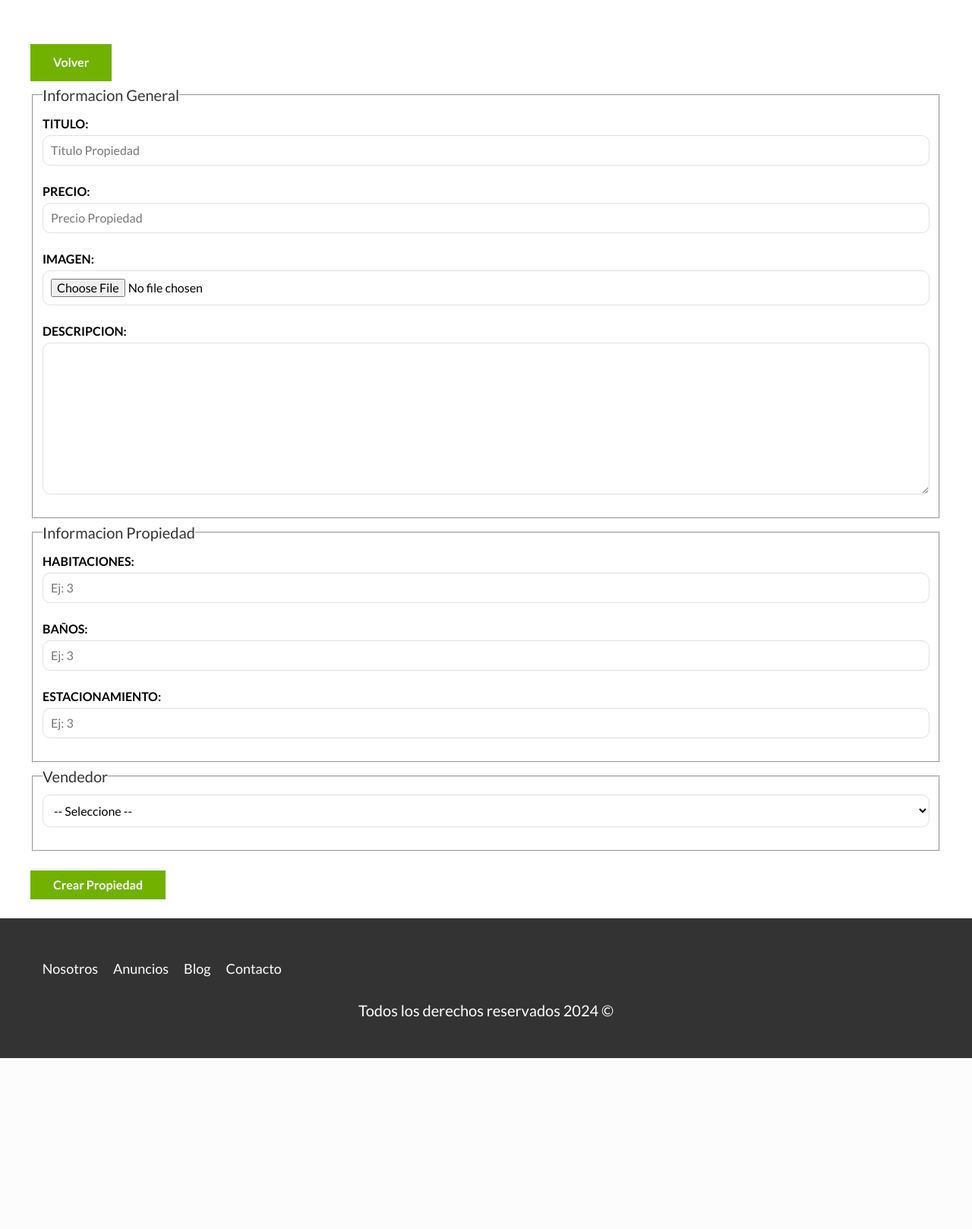
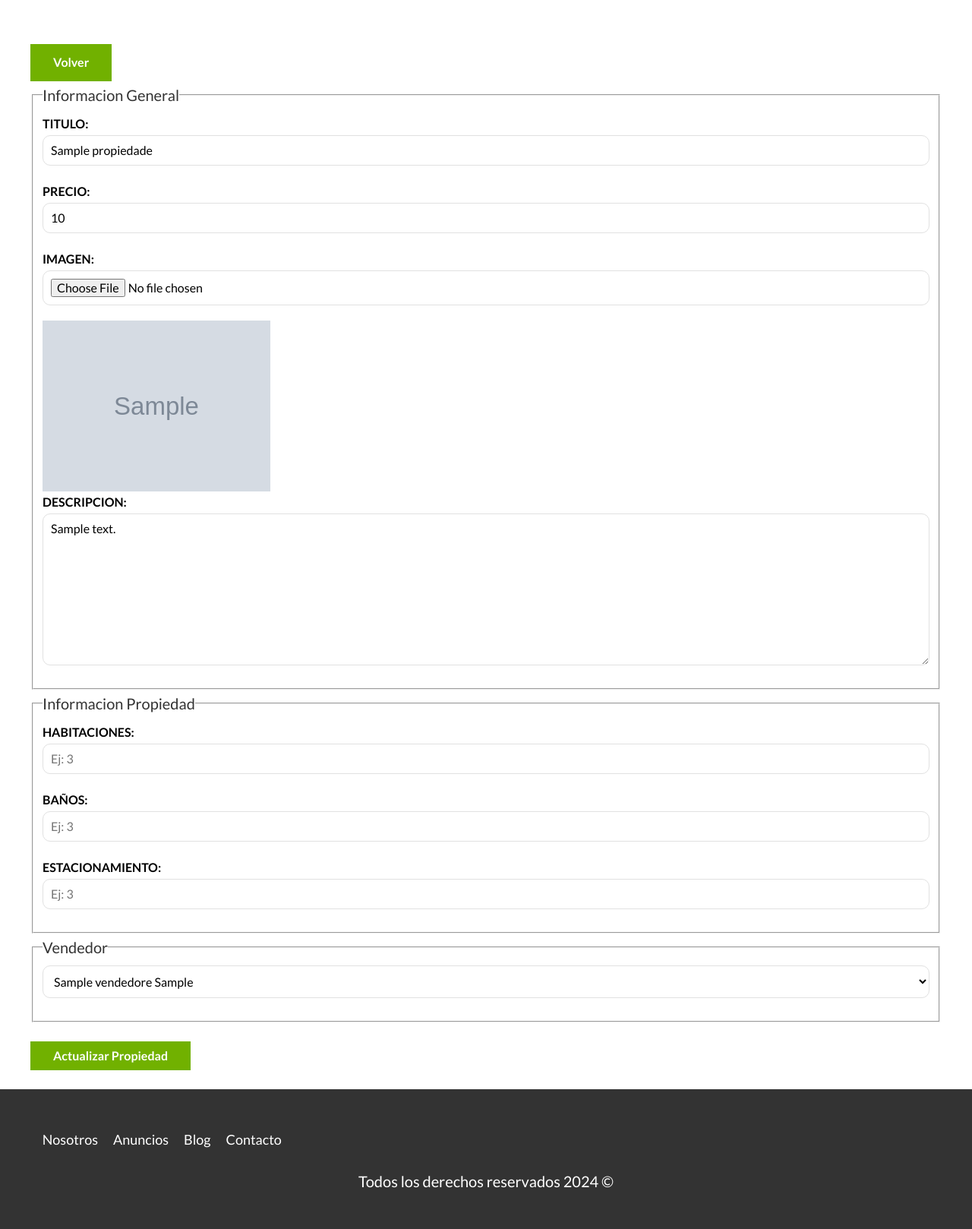
Before and after one commit to joaquinPedeuboy/proyecto-bienes-raices, a PHP site: page /admin/propiedades/actualizar.php?id=1 in a window 1280 px wide. Shown: the part 205-1823 px from the top of the page at 76% size. Before the commit the page ends 1598 px from the top, so only its background shows below. Run offline with PHP 8.4, Linux system fonts and the light colour scheme; tables that the repository leaves empty or names only in its code hold one stand-in row (values such as "Sample post"); grey boxes marked "Sample" are stand-in pictures.

Commit message:
Agregacion de imagenes al crud, funcion actualizar realizada

```diff
--- a/admin/index.php
+++ b/admin/index.php
@@ -48,7 +48,7 @@
                     <td>$<?php echo $propiedad['precio']; ?></td>
                     <td>
                         <a href="#" class="boton-rojo-block">Eliminar</a>
-                        <a href="/BienesRaices/admin/propiedades/actualizar.php" class="boton-amarillo-block">Actualizar</a>
+                        <a href="/BienesRaices/admin/propiedades/actualizar.php?id=<?php echo $propiedad['id']; ?>" class="boton-amarillo-block">Actualizar</a>
                     </td>
                 </tr>
                 <?php endwhile; ?>
--- a/admin/propiedades/actualizar.php
+++ b/admin/propiedades/actualizar.php
@@ -1,8 +1,22 @@
 <?php
+
+    // Validar id valido
+    $id = $_GET['id'];
+    $id = filter_var($id, FILTER_VALIDATE_INT);
+    if(!$id) {
+        header('Location: /BienesRaices/admin');
+    }
 
     //Base de datos
     require '../../includes/config/database.php';
     $db = conectarDB();
+
+    // Obtener los datos de la propiedad
+    $consulta = "SELECT * FROM propiedades WHERE id = ${id}";
+    $resultado = mysqli_query($db, $consulta);
+    $propiedad = mysqli_fetch_assoc($resultado);
+
+
 
     // Consultar para obtener los vendedores
     $consulta = "SELECT * FROM vendedores";
@@ -10,13 +24,15 @@
 
     //Arreglo con mensajes de errores
     $errores = [];
-    $titulo = '';
-    $precio = '';
-    $descripcion = '';
-    $habitaciones = '';
-    $wc = '';
-    $estacionamiento = '';
-    $vendedores_id = '';
+
+    $titulo = $propiedad['titulo'];
+    $precio = $propiedad['precio'];
+    $descripcion = $propiedad['descripcion'];
+    $habitaciones = $propiedad['habitaciones'];
+    $wc = $propiedad['wc'];
+    $estacionamiento = $propiedad['estacionamiento'];
+    $vendedores_id = $propiedad['vendedores_id'];
+    $imagenPropiedad = $propiedad['imagen'];
 
     //Ejecutar el codigo despues de enviar el formulario
     if($_SERVER['REQUEST_METHOD'] === 'POST') {
@@ -152,6 +168,8 @@
                 <label for="imagen">Imagen:</label>
                 <input type="file" id="imagen" accept="image/jpeg, image/png" name="imagen">
 
+                <img src="/BienesRaices/imagenes/<?php echo $imagenPropiedad ?>" class="imagen-small">
+
                 <label for="descripcion">Descripcion:</label>
                 <textarea id="descripcion" name="descripcion"><?php echo $descripcion; ?></textarea>
             </fieldset>
@@ -184,7 +202,7 @@
                 </select>
             </fieldset>
 
-            <input type="submit" value="Crear Propiedad" class="boton boton-verde">
+            <input type="submit" value="Actualizar Propiedad" class="boton boton-verde">
         </form>
     </main>
 
--- a/src/scss/internas/_admin.scss
+++ b/src/scss/internas/_admin.scss
@@ -36,3 +36,7 @@ table.propiedades {
         width: 10rem;
     }
 }
+
+.imagen-small {
+    width: 30rem;
+}
```
Also changed, not shown: build/css/app.css, 1 other file.
